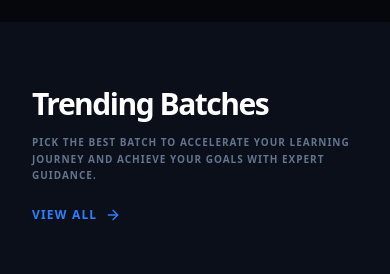
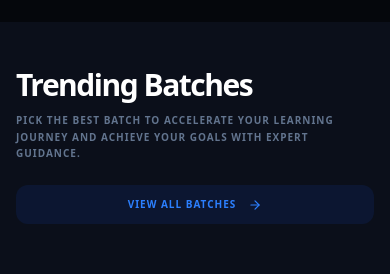
Before and after one commit to Symbosys/urban-calsses-website, a React (Vite) app: page / in a window 390 px wide. Shown: the part 703-977 px from the top of the page. Built offline with nearby package versions, Linux system fonts and the light colour scheme; no server answers.

Commit message:
make the page responsive

```diff
--- a/src/pages/home.tsx
+++ b/src/pages/home.tsx
@@ -34,26 +34,32 @@ const Home = () => {
       </div>
 
       {/* Trending Batches Section */}
-      <section className="py-16 md:py-24 relative overflow-hidden">
-        <div className="container mx-auto px-4 md:px-6 mb-12 md:mb-16">
-          <div className="flex flex-col sm:flex-row justify-between items-start sm:items-end gap-6 sm:gap-4 px-4 sm:px-0">
+      <section className="py-12 md:py-24 relative overflow-hidden">
+        <div className="container mx-auto px-4 sm:px-6 mb-10 md:mb-16">
+          <div className="flex flex-col sm:flex-row justify-between items-start sm:items-end gap-6 sm:gap-4">
             <div className="max-w-xl">
               <h2
-                className={`text-3xl md:text-5xl font-black tracking-tighter ${theme === "dark" ? "text-white" : "text-slate-900"}`}
+                className={`text-3xl sm:text-4xl md:text-5xl lg:text-6xl font-black tracking-tighter leading-none transition-colors ${
+                  theme === "dark" ? "text-white" : "text-slate-900"
+                }`}
               >
                 Trending Batches
               </h2>
-              <p className="text-slate-500 font-bold mt-3 uppercase text-[10px] sm:text-xs tracking-widest leading-relaxed">
+              <p className="text-slate-500 font-bold mt-3 uppercase text-[10px] sm:text-xs tracking-[0.1em] sm:tracking-widest leading-relaxed">
                 Pick the best batch to accelerate your learning journey and
                 achieve your goals with expert guidance.
               </p>
             </div>
-            <Link to="/courses">
+            <Link to="/courses" className="w-full sm:w-auto">
               <motion.button
                 whileHover={{ x: 5 }}
-                className="text-blue-500 font-black flex items-center gap-2 text-xs uppercase tracking-widest"
+                className="w-full sm:w-auto flex items-center justify-center gap-3 px-6 py-3 bg-blue-600/10 text-blue-500 rounded-xl font-black text-[10px] sm:text-xs uppercase tracking-widest hover:bg-blue-600 hover:text-white transition-all group lg:bg-transparent lg:p-0 lg:hover:bg-transparent lg:hover:text-blue-600"
               >
-                View All <ArrowRight size={16} />
+                View All Batches
+                <div className="w-8 h-8 rounded-full bg-blue-500/10 flex items-center justify-center group-hover:bg-blue-500 group-hover:text-white transition-all hidden lg:flex">
+                  <ArrowRight size={14} />
+                </div>
+                <ArrowRight size={14} className="lg:hidden" />
               </motion.button>
             </Link>
           </div>
```
